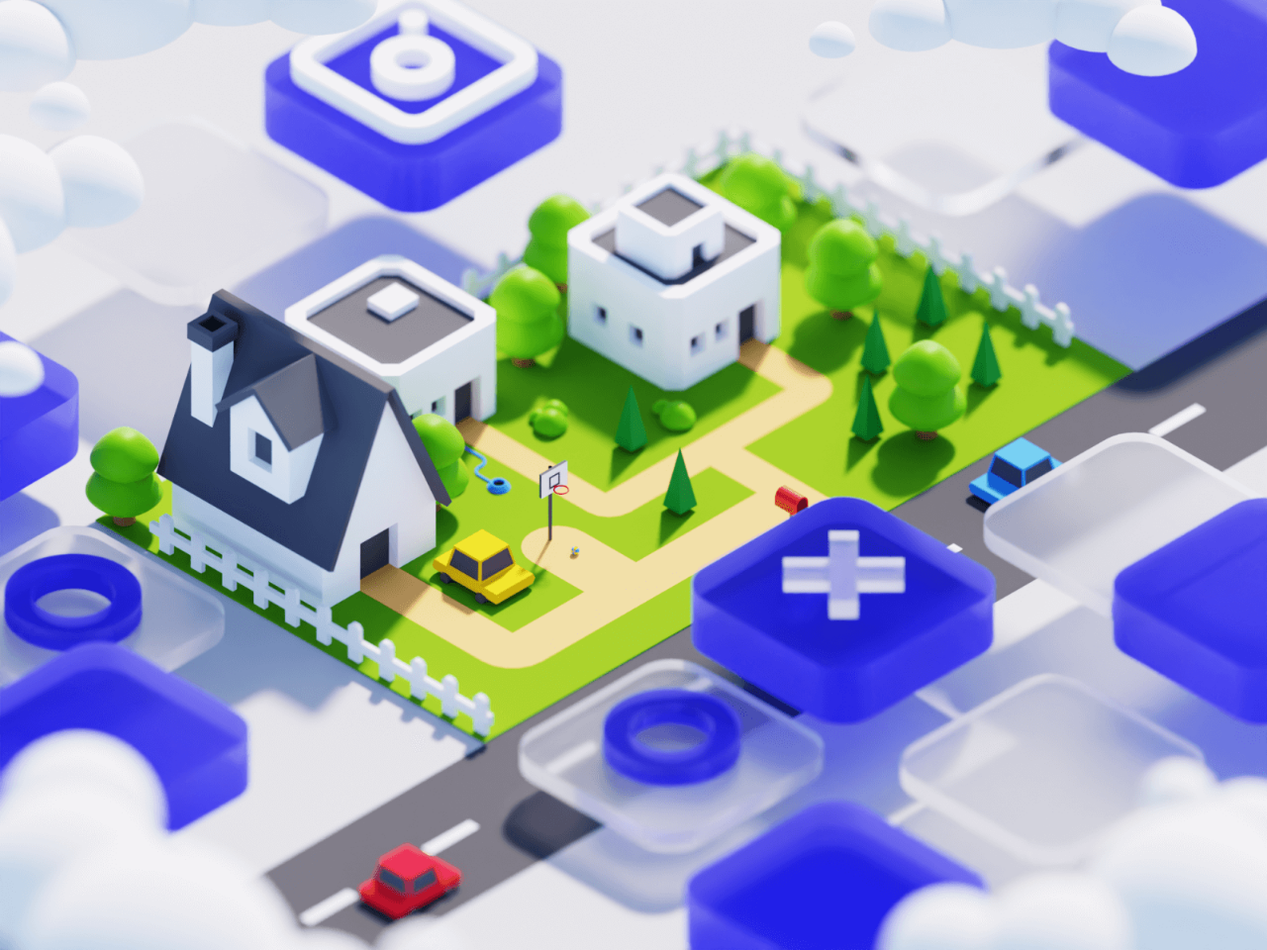
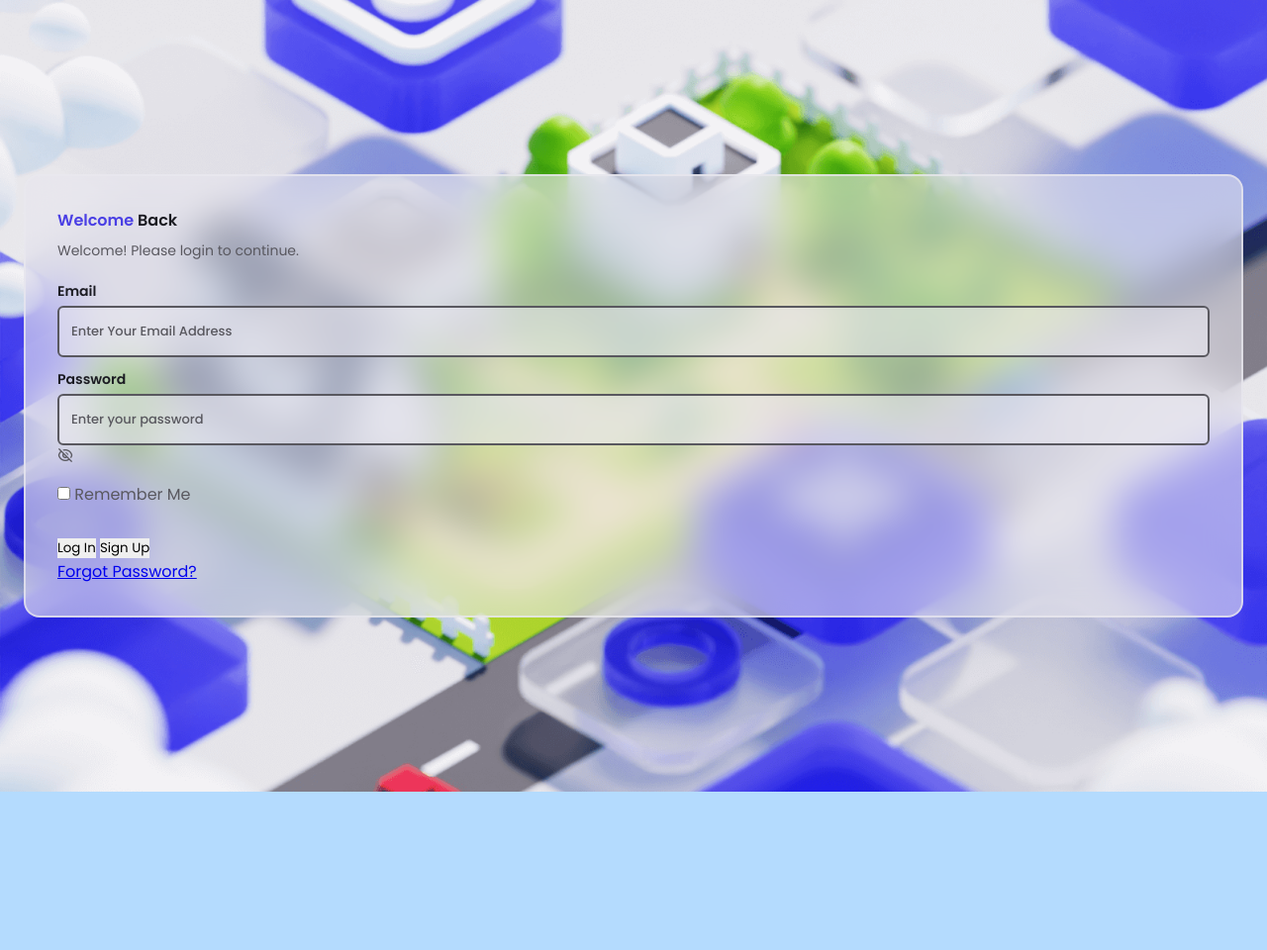
Before and after one commit to alextedtech/ResponsiveLoginForm, a plain HTML site: page index.html in a window 1280 px wide. Shown: the top 960 px of the page at 99% size. After the commit the page ends 800 px from the top, so only its background shows below. Drawn offline with nearby package versions, Linux system fonts and the light colour scheme.

Commit message:
Updating form

```diff
--- a/index.html
+++ b/index.html
@@ -9,7 +9,7 @@
     <link href="https://cdn.jsdelivr.net/npm/remixicon@2.5.0/fonts/remixicon.css" rel="stylesheet">
 
     <!--CSS-->
-    <link rel="stylesheet" href="/styles.css">
+    <link rel="stylesheet" href="styles.css">
     <title>Glass Login Form</title>
 </head>
 <body>
@@ -27,18 +27,30 @@
                 </div>
                 <div class="login__inputs">
                     <div>
-                        <label for="" class="login__label">Email</label>
+                         <label for="" class="login__label">Email</label>
                         <input type="email" placeholder="Enter Your Email Address" required class="login__input">
                     </div>
                     <div>
                         <label for="" class="login__label">Password</label>
                         <div class="login__box">
 
-                            <input type="password" placeholder="Enter your password" required class="login__input">
+                            <input type="password" placeholder="Enter your password" required class="login__input" id="input-pass">
+                            <i class="ri-eye-off-line login__eye" id="input-icon"></i>
 
                         </div>
 
                     </div>
+                    <div class="login__check">
+                        <input type="checkbox" class="login__check-input">
+                        <label for="" class="login__check-label">Remember Me</label>
+                    </div>
+                </div>
+                <div>
+                    <div class="loging__buttons">
+                        <button class="login__button">Log In</button>
+                       <button class="login__button login__button-ghost">Sign Up</button>
+                    </div>
+                    <a href="#" class="lgin__forgot">Forgot Password?</a>
                 </div>
             </form>
         </div>
--- a/styles.css
+++ b/styles.css
@@ -58,8 +58,90 @@ img {
 }
 
 /*=============== LOGIN FORM ===============*/
+.login__content,
+.login__form,
+.login__inputs{
+  display:grid;
+}
+
+.login__content{
+  position: relative;
+  height: 100vh;
+  align-items: center;
+}
+
+.login__img{
+  position: absolute;
+  width: 100%;
+  height: 100%;
+  object-fit: cover;
+  object-position: center;
+}
+.login__form{
+  position: relative;
+  background-color: hsla(244,16%,92%,.6);
+  border: 2px solid hsla(244,16%,92%,.75);
+  margin-inline: 1.5rem;
+  row-gap: 1.25rem;
+  backdrop-filter:blur(20px);
+  padding:2rem;
+  border-radius: 1rem;
+}
+
+.login__title{
+  color: var(--title-color);
+  font-size: var(--he-font-size);
+  margin-bottom:.5rem;
+}
+
+.login__title span{
+  color:var(--first-color);
+}
+
+.login__description{
+  font-size: var(--small-font-size);
+}
 
 
+.login__inputs{
+  row-gap: .75rem;
+  margin-bottom:.5rem;
+
+}
+
+.login__label{
+  display:block;
+  color: var(--title-color);
+  font-size: var(--small-font-size);
+  font-weight: var(--font-semi-bold);
+  margin-bottom: .25rem;
+}
+
+.login__input{
+  width: 100%;
+  padding: 14px 12px;
+  border-radius: 6px;
+  border: 2px solid var(--text-color);
+  background-color: hsla(244,16%,92%,.6);
+  color:var(--title-color);
+  font-size: var(--smaller-font-size);
+  font-weight: var(--font-medium);
+  transition: border .4s;
+}
+
+.login__input::placeholder{
+  color: var(--text-color);
+}
+
+.login__input:focus,
+.lgoin__input:valid{
+  border: 2px solid var(--first-color);
+
+}
+
+.login__box{
+
+}
 /*=============== BREAKPOINTS ===============*/
 /* For small devices */
 
```
